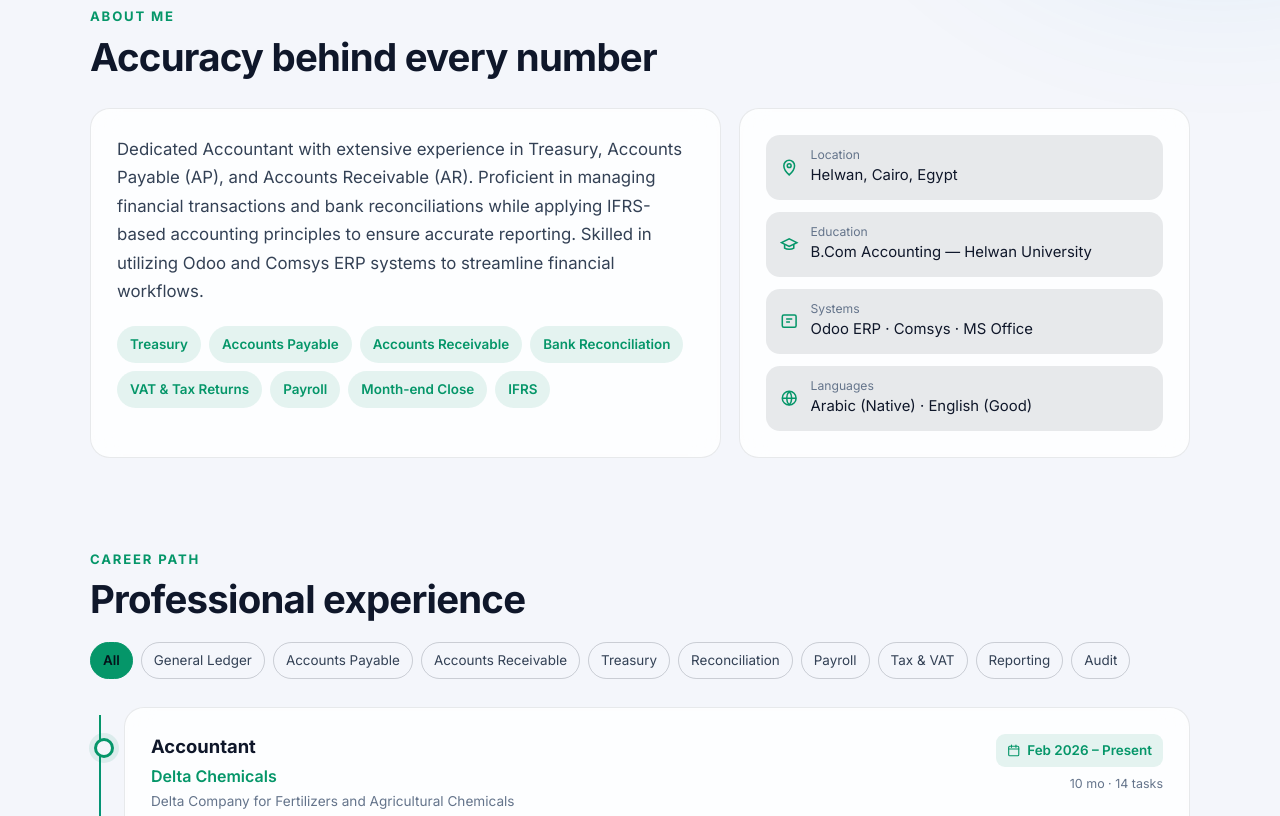
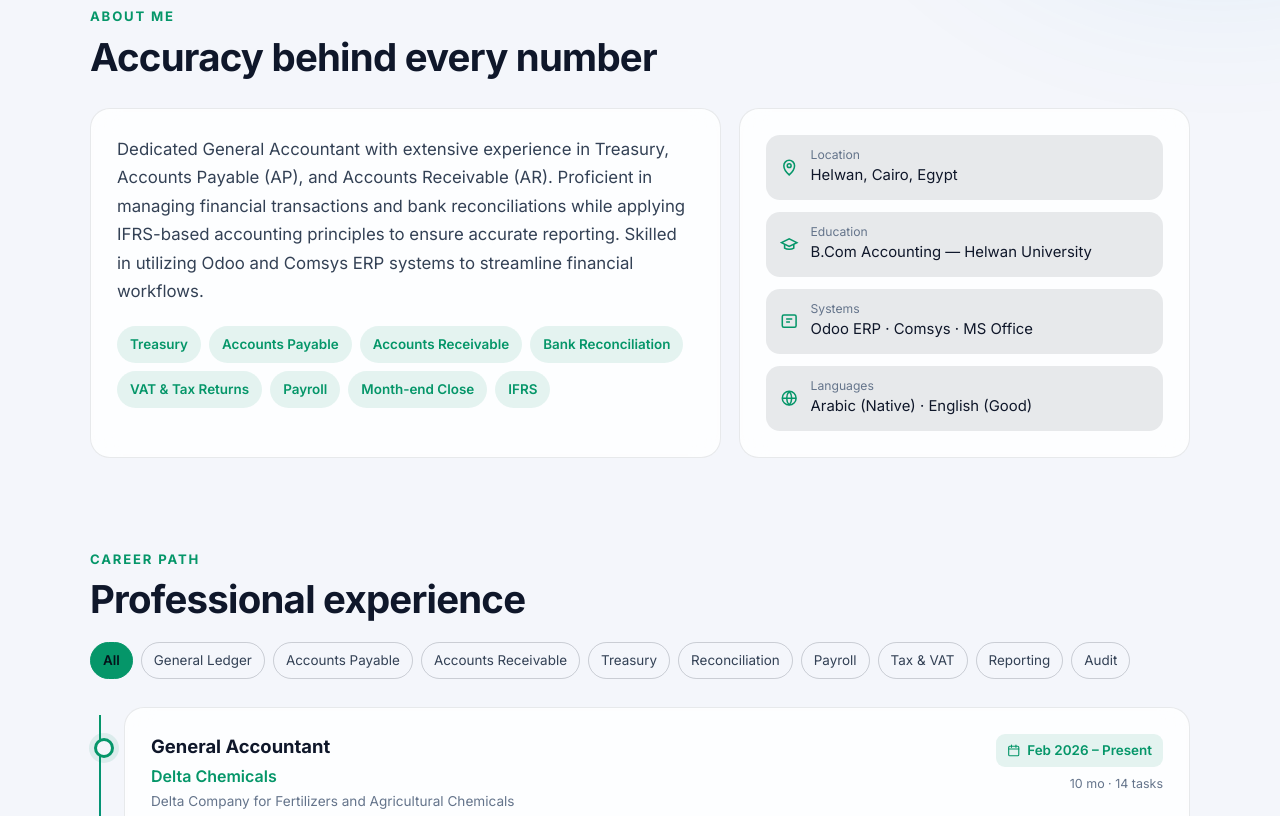
Before and after one commit to yousefgomaa-ai/Cv, a plain HTML site: page index.html in a window 1280 px wide. Shown: the part 900-1716 px from the top of the page. Drawn offline with Linux system fonts and the light colour scheme.

Commit message:
Set title to General Accountant
Co-Authored-By: Claude Opus 5.5 <noreply@anthropic.com>
Claude-Session: https://claude.ai/code/session_01YHEweCCgLDFM6CRS1skapZ

```diff
--- a/index.html
+++ b/index.html
@@ -3,7 +3,7 @@
 <head>
 <meta charset="UTF-8">
 <meta name="viewport" content="width=device-width, initial-scale=1">
-<meta name="description" content="Yousef Mohamed Gomaa - Accountant experienced in treasury, accounts payable, accounts receivable, tax, payroll and financial reporting.">
+<meta name="description" content="Yousef Mohamed Gomaa - General Accountant experienced in treasury, accounts payable, accounts receivable, tax, payroll and financial reporting.">
 <meta name="theme-color" content="#0b1020">
 <title>Yousef Gomaa | Portfolio</title>
 <link rel="preconnect" href="https://fonts.googleapis.com">
@@ -380,12 +380,12 @@ const T = {
   en:{
     brand:"Yousef Gomaa", nav_about:"About", nav_exp:"Experience", nav_edu:"Education", nav_skills:"Skills", nav_contact:"Contact",
     badge:"Open to new opportunities", hi:"Hi, I'm", name:"Yousef Mohamed Gomaa", iam:"",
-    roles:["Accountant","Treasury Accountant","AP & AR Specialist","Tax & Payroll Accountant"],
-    lead:"Dedicated accountant with hands-on experience in treasury, accounts payable, accounts receivable, tax, payroll and financial reporting — applying IFRS principles with Odoo and Comsys ERP to keep the numbers accurate.",
+    roles:["General Accountant","Treasury Accountant","AP & AR Specialist","Tax & Payroll Accountant"],
+    lead:"Dedicated general accountant with hands-on experience in treasury, accounts payable, accounts receivable, tax, payroll and financial reporting — applying IFRS principles with Odoo and Comsys ERP to keep the numbers accurate.",
     cta_contact:"Get in touch", cta_exp:"View experience", tag1:"Financial Reporting", tag2:"IFRS · Odoo · Comsys",
     st1:"Years of experience", st2:"Companies", st3:"Professional roles", st4:"Bank Misr internships",
     about_eb:"About me", about_h:"Accuracy behind every number",
-    summary:"Dedicated Accountant with extensive experience in Treasury, Accounts Payable (AP), and Accounts Receivable (AR). Proficient in managing financial transactions and bank reconciliations while applying IFRS-based accounting principles to ensure accurate reporting. Skilled in utilizing Odoo and Comsys ERP systems to streamline financial workflows.",
+    summary:"Dedicated General Accountant with extensive experience in Treasury, Accounts Payable (AP), and Accounts Receivable (AR). Proficient in managing financial transactions and bank reconciliations while applying IFRS-based accounting principles to ensure accurate reporting. Skilled in utilizing Odoo and Comsys ERP systems to streamline financial workflows.",
     highlights:["Treasury","Accounts Payable","Accounts Receivable","Bank Reconciliation","VAT & Tax Returns","Payroll","Month-end Close","IFRS"],
     lbl_loc:"Location", loc:"Helwan, Cairo, Egypt", lbl_deg:"Education", deg_short:"B.Com Accounting — Helwan University",
     lbl_erp:"Systems", lbl_lang:"Languages", langs_short:"Arabic (Native) · English (Good)",
@@ -400,19 +400,19 @@ const T = {
     tools:[["Microsoft Office & Excel","Very good",90],["Odoo ERP","Very good",85],["Comsys","Very good",85]],
     langs:[["Arabic","Native",100],["English","Good",70]],
     soft:["Leadership","Negotiation","Presentation","Organizational skills","Communication","Critical thinking","Self-motivation","Teamwork"],
-    ct_eb:"Contact", ct_h:"Let's work together", ct_p:"Looking for a reliable accountant for your team? Reach out by email, phone or LinkedIn.",
+    ct_eb:"Contact", ct_h:"Let's work together", ct_p:"Looking for a reliable general accountant for your team? Reach out by email, phone or LinkedIn.",
     lbl_email:"Email", lbl_phone:"Phone", wa:"Chat on WhatsApp", copied:"Copied to clipboard",
-    footer:"© 2026 Yousef Mohamed Gomaa · Accountant", title:"Yousef Gomaa | Portfolio", lang:"عربي"
+    footer:"© 2026 Yousef Mohamed Gomaa · General Accountant", title:"Yousef Gomaa | Portfolio", lang:"عربي"
   },
   ar:{
     brand:"يوسف جمعة", nav_about:"نبذة", nav_exp:"الخبرات", nav_edu:"التعليم", nav_skills:"المهارات", nav_contact:"تواصل",
     badge:"متاح لفرص عمل جديدة", hi:"أهلاً، أنا", name:"يوسف محمد جمعة", iam:"",
-    roles:["محاسب","محاسب خزينة","محاسب عملاء وموردين","محاسب ضرائب ورواتب"],
-    lead:"محاسب متخصص لديه خبرة عملية في الخزينة وحسابات الموردين والعملاء والضرائب والرواتب وإعداد التقارير المالية، مع تطبيق معايير IFRS واستخدام أنظمة Odoo وComsys لضمان دقة الأرقام.",
+    roles:["محاسب عام","محاسب خزينة","محاسب عملاء وموردين","محاسب ضرائب ورواتب"],
+    lead:"محاسب عام لديه خبرة عملية في الخزينة وحسابات الموردين والعملاء والضرائب والرواتب وإعداد التقارير المالية، مع تطبيق معايير IFRS واستخدام أنظمة Odoo وComsys لضمان دقة الأرقام.",
     cta_contact:"تواصل معي", cta_exp:"عرض الخبرات", tag1:"التقارير المالية", tag2:"IFRS · Odoo · Comsys",
     st1:"سنوات خبرة", st2:"شركات", st3:"مناصب مهنية", st4:"تدريب في بنك مصر",
     about_eb:"نبذة عني", about_h:"دقة وراء كل رقم",
-    summary:"محاسب متفانٍ لديه خبرة واسعة في الخزينة وحسابات الموردين (AP) وحسابات العملاء (AR). متمكن من إدارة المعاملات المالية والتسويات البنكية مع تطبيق مبادئ المحاسبة وفق معايير IFRS لضمان دقة التقارير، ومتمرس في استخدام أنظمة Odoo وComsys ERP لتبسيط سير العمل المالي.",
+    summary:"محاسب عام متفانٍ لديه خبرة واسعة في الخزينة وحسابات الموردين (AP) وحسابات العملاء (AR). متمكن من إدارة المعاملات المالية والتسويات البنكية مع تطبيق مبادئ المحاسبة وفق معايير IFRS لضمان دقة التقارير، ومتمرس في استخدام أنظمة Odoo وComsys ERP لتبسيط سير العمل المالي.",
     highlights:["الخزينة","حسابات الموردين","حسابات العملاء","التسويات البنكية","الإقرارات الضريبية","الرواتب","إقفال نهاية الشهر","IFRS"],
     lbl_loc:"الموقع", loc:"حلوان، القاهرة، مصر", lbl_deg:"المؤهل", deg_short:"بكالوريوس تجارة محاسبة — جامعة حلوان",
     lbl_erp:"الأنظمة", lbl_lang:"اللغات", langs_short:"العربية (اللغة الأم) · الإنجليزية (جيد)",
@@ -427,9 +427,9 @@ const T = {
     tools:[["Microsoft Office & Excel","جيد جداً",90],["Odoo ERP","جيد جداً",85],["Comsys","جيد جداً",85]],
     langs:[["العربية","اللغة الأم",100],["الإنجليزية","جيد",70]],
     soft:["القيادة","التفاوض","العرض والتقديم","المهارات التنظيمية","التواصل","التفكير النقدي","التحفيز الذاتي","العمل الجماعي"],
-    ct_eb:"تواصل", ct_h:"لنعمل معاً", ct_p:"تبحث عن محاسب موثوق لفريقك؟ تواصل معي عبر البريد أو الهاتف أو LinkedIn.",
+    ct_eb:"تواصل", ct_h:"لنعمل معاً", ct_p:"تبحث عن محاسب عام موثوق لفريقك؟ تواصل معي عبر البريد أو الهاتف أو LinkedIn.",
     lbl_email:"البريد الإلكتروني", lbl_phone:"الهاتف", wa:"راسلني على واتساب", copied:"تم النسخ",
-    footer:"© 2026 يوسف محمد جمعة · محاسب", title:"يوسف جمعة | الملف المهني", lang:"EN"
+    footer:"© 2026 يوسف محمد جمعة · محاسب عام", title:"يوسف جمعة | الملف المهني", lang:"EN"
   }
 };
 const MONTHS = {en:["Jan","Feb","Mar","Apr","May","Jun","Jul","Aug","Sep","Oct","Nov","Dec"],ar:["يناير","فبراير","مارس","أبريل","مايو","يونيو","يوليو","أغسطس","سبتمبر","أكتوبر","نوفمبر","ديسمبر"]};
@@ -442,7 +442,7 @@ const CATS = {
 
 const JOBS = [
   { start:[2026,2], end:null, cats:["gl","ap","ar","treasury","recon","payroll","tax","report","audit"],
-    title:{en:"Accountant",ar:"محاسب"},
+    title:{en:"General Accountant",ar:"محاسب عام"},
     company:{en:"Delta Chemicals",ar:"دلتا كيميكالز"},
     full:{en:"Delta Company for Fertilizers and Agricultural Chemicals",ar:"شركة دلتا للأسمدة والكيماويات الزراعية"},
     tasks:{en:[
```
